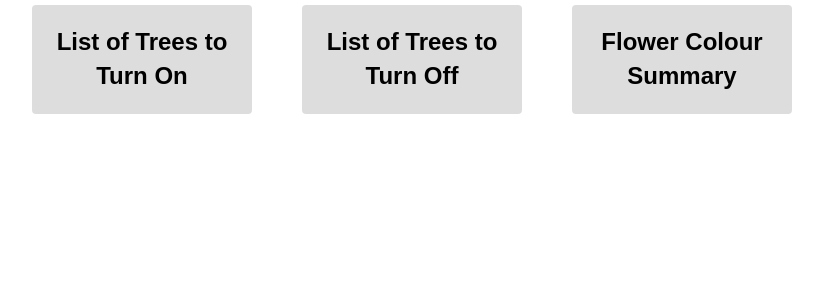
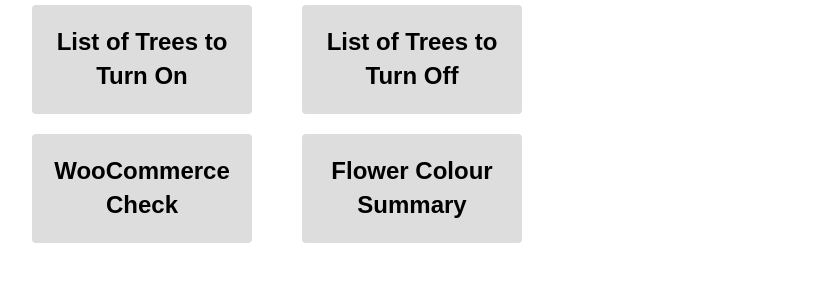
Before and after one commit to noosacode/fps2, a website: page public/lists/lists.html in a window 1280 px wide. Shown: the part 172-454 px from the top of the page, without its empty margins (228-1051 px from the left). Drawn offline with Linux system fonts and the light colour scheme.

Commit message:
wc-check linked

```diff
--- a/public/lists/lists.html
+++ b/public/lists/lists.html
@@ -38,11 +38,20 @@
             <h2>List of Trees to Turn Off</h2>
         </a>
 
+
+
+    </div>
+    <div class="home-grid">
+        <a href="/lists/wc-check.html" class="home-card">
+            <h2>WooCommerce Check</h2>
+        </a>
+
         <a href="/lists/summary.html" class="home-card">
             <h2>Flower Colour Summary</h2>
         </a>
+    </div>
 
-    </div>
+
 
     <script src="/js/shared-frontend.js"></script>
 </body>
```
